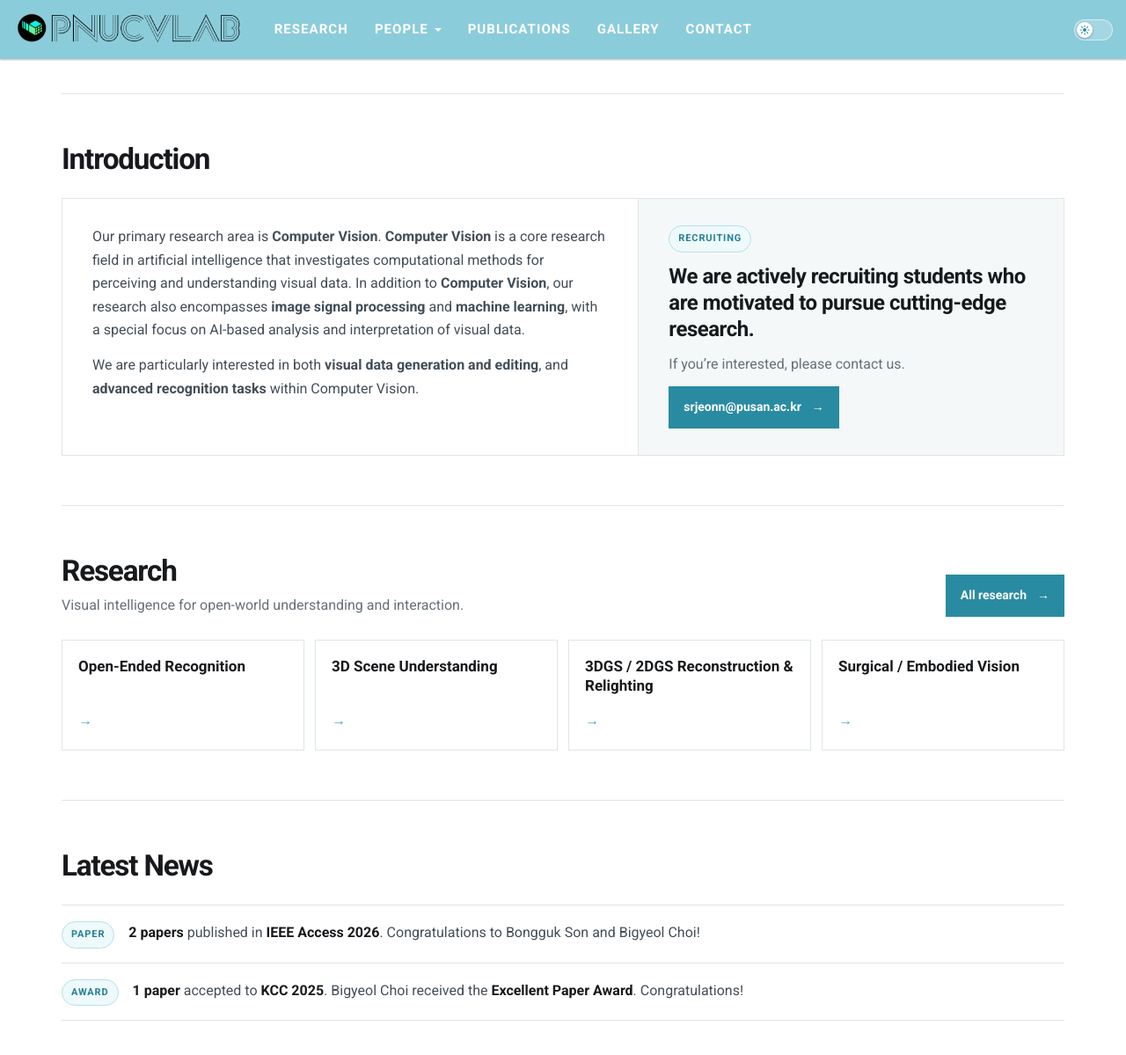
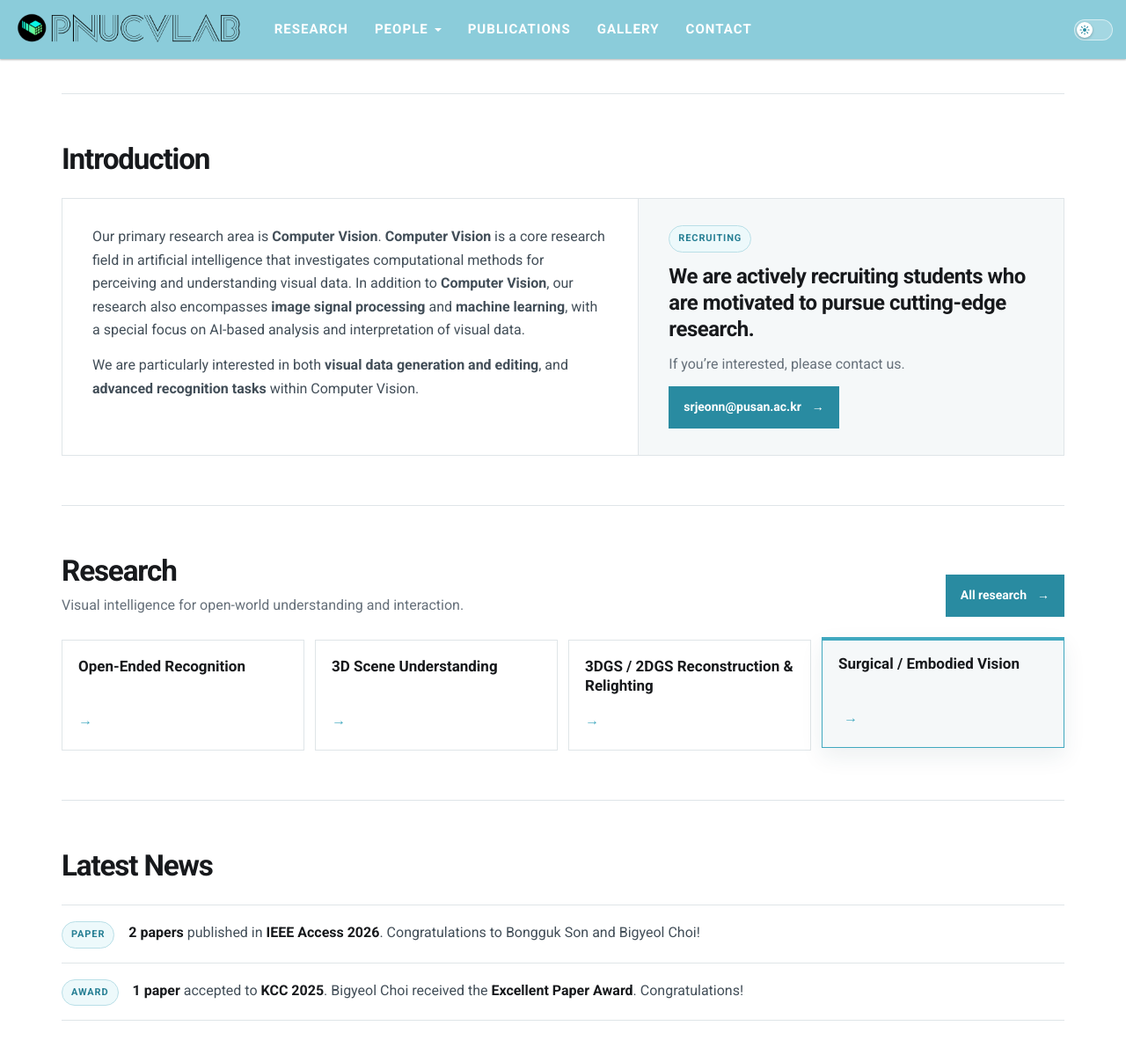
Before and after one commit to pnucvlab/pnucvlab.github.io, a Jekyll site: the page built from index.html, in a window 1280 px wide and 1400 px high, scrolled down 964 px. Shown: the top 1199 px of the window at 88% size. Built offline with Jekyll 4.4.1, drawn with Linux system fonts in a browser that asks for light colours; the list of posts is cut into pages by our own code; grey boxes are pictures that could not be loaded.

Commit message:
Home: animated research cards; surgical topics without intro sentences
Co-Authored-By: Claude Opus 5.5 <noreply@anthropic.com>

```diff
--- a/assets/css/site.css
+++ b/assets/css/site.css
@@ -294,18 +294,59 @@ body {
 	background: var(--site-surface);
 	color: var(--site-ink);
 	text-decoration: none;
-	transition: transform .2s ease, border-color .2s ease;
+	position: relative;
+	overflow: hidden;
+	transition: transform .35s ease, border-color .35s ease, background-color .35s ease, box-shadow .35s ease;
 }
 
-.home-page .topic-grid a:hover {
-	transform: translateY(-2px);
-	border-color: var(--site-accent);
+/* Teal bar that grows across the top of the highlighted card. */
+.home-page .topic-grid a::before {
+	content: "";
+	position: absolute;
+	left: 0;
+	top: 0;
+	width: 100%;
+	height: 3px;
+	background: var(--site-accent);
+	transform: scaleX(0);
+	transform-origin: left;
+	transition: transform .45s ease;
 }
 
 .home-page .topic-grid a::after {
 	content: "→";
 	color: var(--site-accent);
 	font-weight: 800;
+	transition: transform .35s ease;
+}
+
+/* Highlighted card: hovered/focused, or the one the auto-cycle is on (.is-active). */
+.home-page .topic-grid a:hover,
+.home-page .topic-grid a:focus-visible,
+.home-page .topic-grid a.is-active {
+	transform: translateY(-3px);
+	border-color: var(--site-accent);
+	background: var(--site-soft);
+	box-shadow: 0 10px 24px rgba(30, 70, 82, .08);
+	text-decoration: none;
+}
+
+.home-page .topic-grid a:hover::before,
+.home-page .topic-grid a:focus-visible::before,
+.home-page .topic-grid a.is-active::before {
+	transform: scaleX(1);
+}
+
+.home-page .topic-grid a:hover::after,
+.home-page .topic-grid a:focus-visible::after,
+.home-page .topic-grid a.is-active::after {
+	transform: translateX(6px);
+}
+
+@media (prefers-reduced-motion: reduce) {
+	.home-page .topic-grid a,
+	.home-page .topic-grid a::before,
+	.home-page .topic-grid a::after { transition: none; }
 }
 
 .home-page .topic-grid .topic-label {
--- a/assets/research/surgical-embodied-explorer.html
+++ b/assets/research/surgical-embodied-explorer.html
@@ -114,7 +114,6 @@
         <div>
           <div class="topic-index">01 / Surgical tools</div>
           <h2 id="tools-title">Surgical tool recognition and tracking.</h2>
-          <p>We recognize and track surgical instruments from only a few labeled examples and estimate their position in 3D.</p>
         </div>
         <span class="badge">Few-shot</span>
       </div>
@@ -151,7 +150,6 @@
         <div>
           <div class="topic-index">02 / Hand pose</div>
           <h2 id="hands-title">Hand pose estimation.</h2>
-          <p>We estimate 3D hand pose from operating-room video to support natural interaction between surgical staff and robotic systems.</p>
         </div>
         <span class="badge">3D pose</span>
       </div>
@@ -180,7 +178,6 @@
         <div>
           <div class="topic-index">03 / Bleeding</div>
           <h2 id="bleeding-title">Bleeding detection and tracking.</h2>
-          <p>We detect and track bleeding regions in surgical video in real time to support situational awareness during procedures.</p>
         </div>
         <span class="badge">Real-time</span>
       </div>
--- a/index.html
+++ b/index.html
@@ -120,3 +120,39 @@ permalink: /
     </ul>
   </section>
 </div>
+
+<script>
+  // Research cards: a highlight moves through the four cards on its own and stops while
+  // the visitor hovers or focuses a card. Paused off-screen and for reduced motion.
+  (function () {
+    var grid = document.querySelector('.home-page .topic-grid');
+    if (!grid || (window.matchMedia && matchMedia('(prefers-reduced-motion: reduce)').matches)) return;
+    var cards = grid.querySelectorAll('a');
+    var index = -1, timer = null, onScreen = true, userActive = false;
+
+    function show(i) {
+      for (var k = 0; k < cards.length; k++) cards[k].classList.toggle('is-active', k === i);
+    }
+    function step() { index = (index + 1) % cards.length; show(index); }
+    function start() {
+      if (timer || userActive || !onScreen) return;
+      step();
+      timer = setInterval(step, 1800);
+    }
+    function stop() { clearInterval(timer); timer = null; show(-1); }
+
+    grid.addEventListener('mouseenter', function () { userActive = true; stop(); });
+    grid.addEventListener('mouseleave', function () { userActive = false; start(); });
+    grid.addEventListener('focusin', function () { userActive = true; stop(); });
+    grid.addEventListener('focusout', function () { userActive = false; start(); });
+
+    if ('IntersectionObserver' in window) {
+      new IntersectionObserver(function (entries) {
+        onScreen = entries[0].isIntersecting;
+        if (onScreen) start(); else { clearInterval(timer); timer = null; }
+      }, { threshold: 0.3 }).observe(grid);
+    } else {
+      start();
+    }
+  })();
+</script>
```
